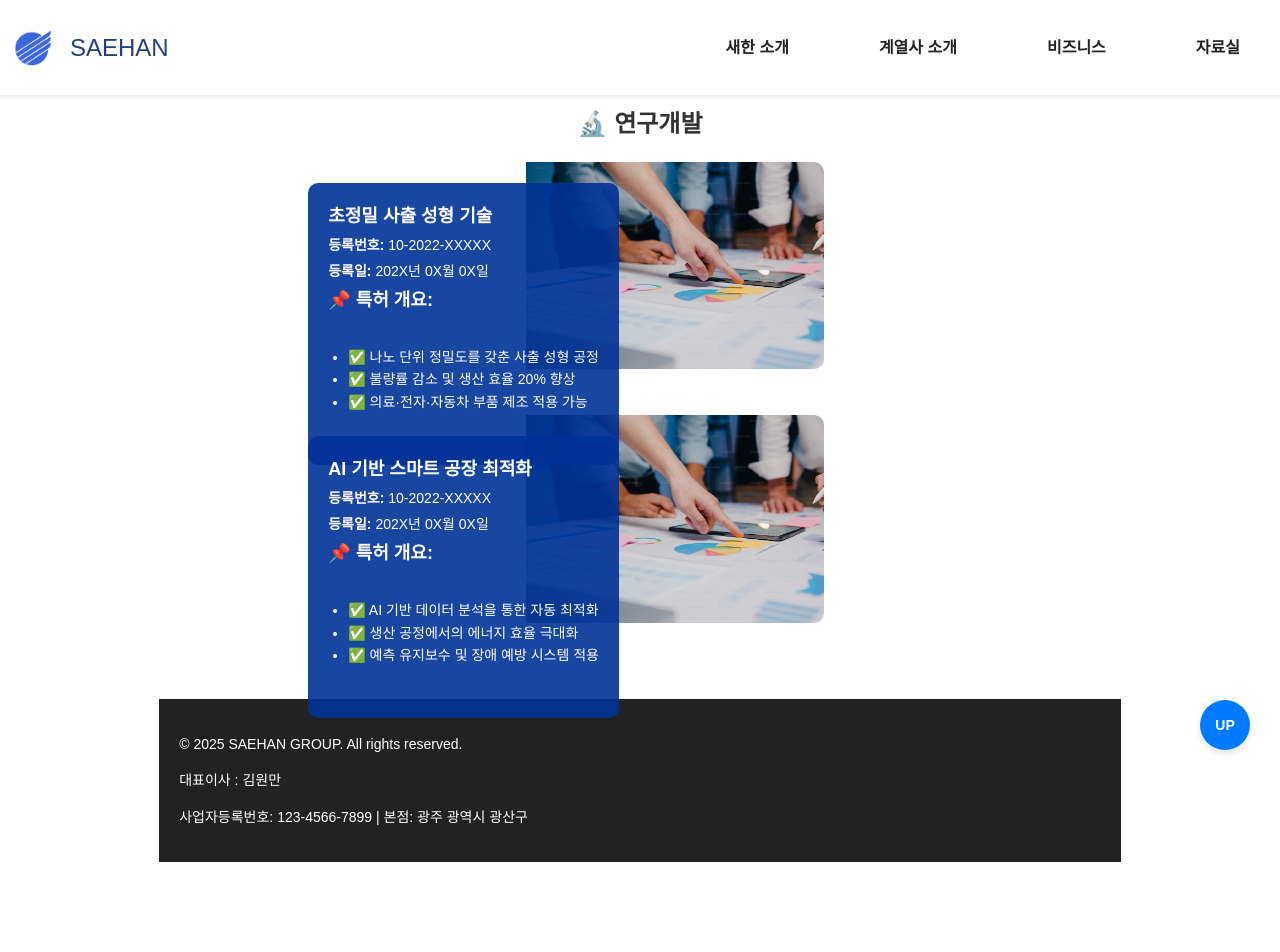
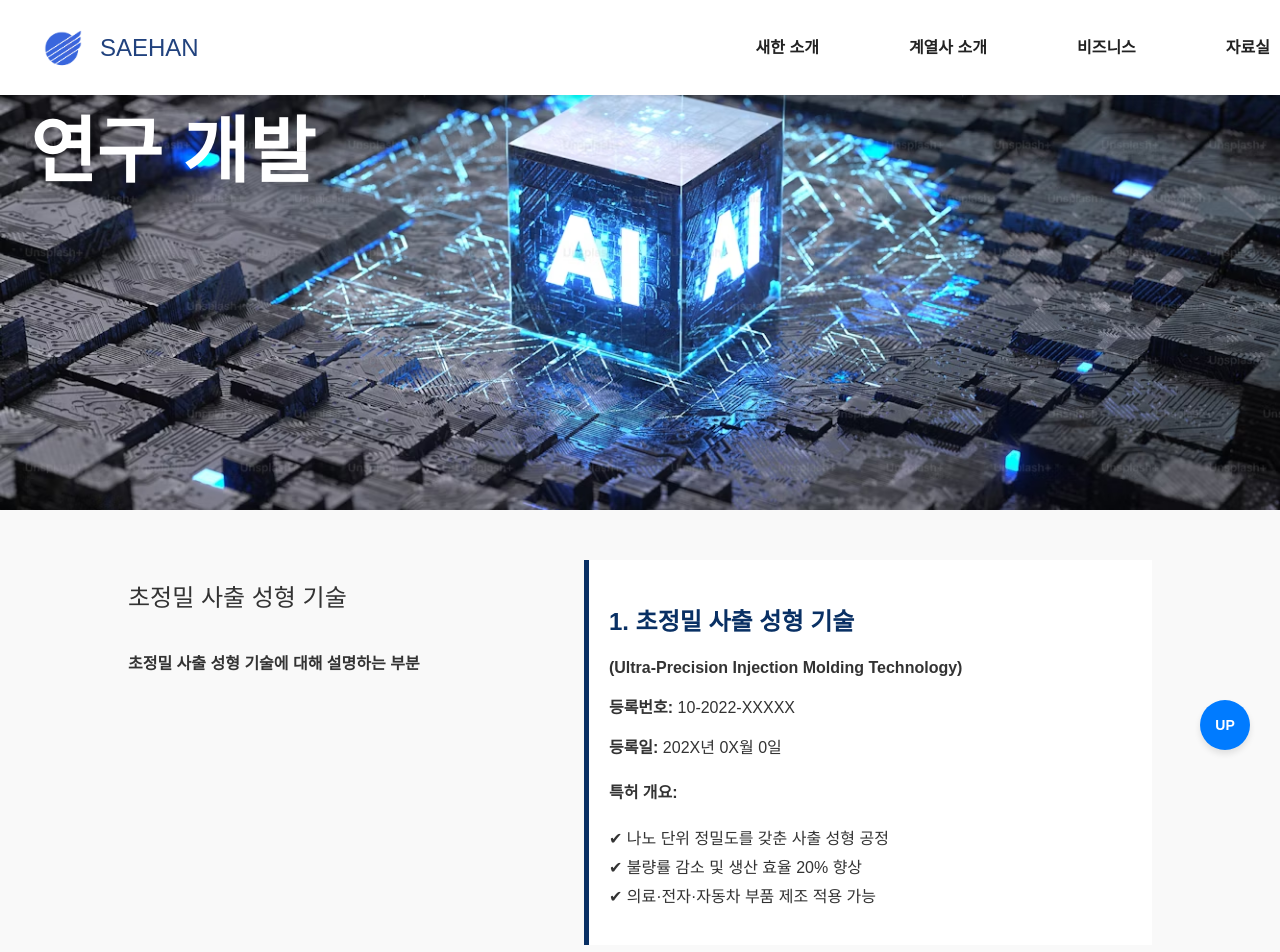
Before and after one commit to saehan-im-develop/saehan_homepage, a React (Vite) app in the folder frontend/: page /research in a window 1280 px wide. Shown: the top 952 px of the page. Before the commit the page ends 862 px from the top, so only its background shows below. Built offline with nearby package versions, Linux system fonts and the light colour scheme.

Commit message:
add dictionary

```diff
--- a/frontend/src/App.css
+++ b/frontend/src/App.css
@@ -17,17 +17,17 @@
 }
 
 #root {
-  max-width: unset;
-  width: 90%;
-  align-items: center;
+  max-width: 100%;
+  width: 100%;
+  align-items: stretch;
   align-content: center;
   flex-wrap: wrap;
   height: auto;
   min-height: 100vh;
   display: flex;
   flex-direction: column;
-  justify-content: space-between;
-  margin: 30px auto;
+  justify-content: flex-start;
+  margin: 0 auto;
 
 }
 
@@ -44,7 +44,7 @@
   display: flex;
   flex-direction: column;
   align-items: center; /*  내부 요소들(헤더, 본문, 푸터) 가운데 정렬 */
-  width: 80%;
+  width: 100%;
   min-height: 100vh;
   margin: 0 auto; /*  전체를 중앙 정렬 */
 }
--- a/frontend/src/App.jsx
+++ b/frontend/src/App.jsx
@@ -16,7 +16,7 @@
 import SolutionsMain from "./Buisness/SolutionsPart/SolutionsMain";
 import ScrollToTopButton from "./mainComponent/ScrollToTopButton";
 import TechData from "./Dictionary/DicComponent/TechData";
-import Research from "./Dictionary/DicComponent/Research";
+import ResearchPage from "./Dictionary/DicComponent/ResearchPage";
 import "./App.css";
 
 function App() {
@@ -40,7 +40,7 @@
         <Route path="/tech" element={<TechMain />} />
         <Route path="/solutions" element={<SolutionsMain />} />
         <Route path="/tech-data" element={<TechData />} />
-        <Route path="/research" element={<Research />} />
+        <Route path="/research" element={<ResearchPage />} />
       </Routes>
     </main>
     <ScrollToTopButton />
--- a/frontend/src/Dictionary/DicComponent/ImageTextLeft.jsx
+++ /dev/null
@@ -1,25 +0,0 @@
-import React from "react";
-import "../DicCssFile/ImageTextBox.css";
-
-const ImageTextLeft = ({ image, title, number, date, description }) => {
-    return (
-      <div className="image-text-container image-text-left"> {/* 🟦 개별 클래스 부여 */}
-        <div className="text-box overlay overlay-tech2"> {/* 🟦 고유 클래스 적용 */}
-          <h3>{title}</h3>
-          <p><strong>등록번호:</strong> {number}</p>
-          <p><strong>등록일:</strong> {date}</p>
-          <h4>📌 특허 개요:</h4>
-          <ul>
-            {description.map((desc, i) => (
-              <li key={i}>✅ {desc}</li>
-            ))}
-          </ul>
-        </div>
-        <div className="image-wrapper" id="res-img-left">
-          <img src={image} alt="기술 이미지" className="image" />
-        </div>
-      </div>
-    );
-  };
-
-  export default ImageTextLeft;
--- a/frontend/src/Dictionary/DicComponent/ImageTextRight.jsx
+++ /dev/null
@@ -1,25 +0,0 @@
-import React from "react";
-import "../DicCssFile/ImageTextBox.css";
-
-const ImageTextRight = ({ image, title, number, date, description }) => {
-  return (
-    <div className="image-text-container image-text-right"> {/* 🟦 개별 클래스 부여 */}
-      <div className="image-wrapper" id="res-img-left">
-        <img src={image} alt="기술 이미지" className="image"  />
-      </div>
-      <div className="text-box overlay overlay-tech1"> {/* 🟦 고유 클래스 적용 */}
-        <h3>{title}</h3>
-        <p><strong>등록번호:</strong> {number}</p>
-        <p><strong>등록일:</strong> {date}</p>
-        <h4>📌 특허 개요:</h4>
-        <ul>
-          {description.map((desc, i) => (
-            <li key={i}>✅ {desc}</li>
-          ))}
-        </ul>
-      </div>
-    </div>
-  );
-};
-
-export default ImageTextRight;
--- a/frontend/src/Dictionary/DicComponent/Research.jsx
+++ /dev/null
@@ -1,36 +0,0 @@
-import React from "react";
-import ImageTextRight from "./ImageTextRight";
-import ImageTextLeft from "./ImageTextLeft";
-import img1 from "../../assets/solutions/sol3.png"
-
-const Research = () => {
-  return (
-    <div>
-      <h2 style={{ textAlign: "center", marginBottom: "20px", marginTop: "5%" }}>🔬 연구개발</h2>
-      <ImageTextRight
-        image = {img1}
-        title="초정밀 사출 성형 기술"
-        number="10-2022-XXXXX"
-        date="202X년 0X월 0X일"
-        description={[
-          "나노 단위 정밀도를 갖춘 사출 성형 공정",
-          "불량률 감소 및 생산 효율 20% 향상",
-          "의료·전자·자동차 부품 제조 적용 가능",
-        ]}
-      />
-      <ImageTextLeft
-        image={img1}
-        title="AI 기반 스마트 공장 최적화"
-        number="10-2022-XXXXX"
-        date="202X년 0X월 0X일"
-        description={[
-          "AI 기반 데이터 분석을 통한 자동 최적화",
-          "생산 공정에서의 에너지 효율 극대화",
-          "예측 유지보수 및 장애 예방 시스템 적용",
-        ]}
-      />
-    </div>
-  );
-};
-
-export default Research;
--- /dev/null
+++ b/frontend/src/Dictionary/DicComponent/ResearchPage.jsx
@@ -0,0 +1,85 @@
+import React from "react";
+import "../DicCssFile/ResearchPage.css"; // 스타일 분리
+
+const researchData = [
+  {
+    title: "초정밀 사출 성형 기술",
+    description: "초정밀 사출 성형 기술에 대해 설명하는 부분",
+    details: {
+      subtitle: "1. 초정밀 사출 성형 기술",
+      tech: "Ultra-Precision Injection Molding Technology",
+      number: "10-2022-XXXXX",
+      date: "202X년 0X월 0일",
+      summary: [
+        "✔ 나노 단위 정밀도를 갖춘 사출 성형 공정",
+        "✔ 불량률 감소 및 생산 효율 20% 향상",
+        "✔ 의료·전자·자동차 부품 제조 적용 가능",
+      ],
+    },
+  },
+  {
+    title: "AI 기반 스마트 공장 최적화",
+    description: "AI를 활용한 스마트 공장 최적화 기술",
+    details: {
+      subtitle: "2. AI 기반 스마트 공장 최적화",
+      tech: "AI-based Smart Factory Optimization",
+      number: "10-2022-XXXXX",
+      date: "202X년 0X월 0일",
+      summary: [
+        "✔ AI 기반 데이터 분석을 통한 자동 최적화",
+        "✔ 생산 공정에서의 에너지 효율 극대화",
+        "✔ 예측 유지보수 및 장애 예방 시스템 적용",
+      ],
+    },
+  },
+  {
+    title: "고속 3D 프린팅 기술",
+    description: "차세대 3D 프린팅 기술로 빠른 제작 가능",
+    details: {
+      subtitle: "3. 고속 3D 프린팅 기술",
+      tech: "High-Speed 3D Printing Technology",
+      number: "10-2022-XXXXX",
+      date: "202X년 0X월 0일",
+      summary: [
+        "✔ 기존 대비 2배 빠른 출력 속도",
+        "✔ 정밀도 유지 및 소재 다양화 가능",
+        "✔ 제조업, 의료 및 연구 분야 적용 가능",
+      ],
+    },
+  },
+];
+
+const ResearchPage = () => {
+  return (
+    <div>
+      {/* 🟦 고정 배경 섹션 */}
+      <div className="hero-section">
+        <h1 className="hero-title">연구 개발</h1>
+      </div>
+
+      {/* 🟦 설명 섹션 반복 */}
+      {researchData.map((item, index) => (
+        <div key={index} className="content-section">
+          <div className="text-container">
+            <h2>{item.title}</h2>
+            <p>{item.description}</p>
+          </div>
+          <div className="info-container">
+            <h3>{item.details.subtitle}</h3>
+            <p><strong>({item.details.tech})</strong></p>
+            <p><strong>등록번호:</strong> {item.details.number}</p>
+            <p><strong>등록일:</strong> {item.details.date}</p>
+            <h4>특허 개요:</h4>
+            <ul>
+              {item.details.summary.map((desc, i) => (
+                <li key={i}>{desc}</li>
+              ))}
+            </ul>
+          </div>
+        </div>
+      ))}
+    </div>
+  );
+};
+
+export default ResearchPage;
--- a/frontend/src/Dictionary/DicCssFile/ImageTextBox.css
+++ b/frontend/src/Dictionary/DicCssFile/ImageTextBox.css
@@ -5,23 +5,25 @@
     width: 80%;
     margin: auto;
     gap: 20px;
-    margin-bottom: 5%;
+    margin-bottom: 10%;
     position: relative;
 }
 
 /* 첫 번째 섹션 (이미지 왼쪽, 텍스트 오른쪽) */
 .image-text-right {
     flex-direction: row;
+    position: relative;
 }
 
 /* 두 번째 섹션 (이미지 오른쪽, 텍스트 왼쪽) */
 .image-text-left {
     flex-direction: row-reverse;
+    position: relative;
 }
 
 .image-wrapper {
     position: relative;
-    width: 50%;  /* 이미지가 좌우로 정렬되도록 50% 설정 */
+    width: 50%;
     max-width: 800px;
 }
 
@@ -31,72 +33,67 @@
     display: block;
 }
 
-#res-img-left img {
-    margin-left: 50px; /* 왼쪽으로 50px 이동 */
-    transform: translateX(20px); /* X축으로 20px 이동 */
+/* 🟦 이미지 개별 위치 조정 */
+#res-img-right {
+    transform: translateX(50px); /* 오른쪽으로 이동 */
 }
 
+#res-img-left {
+    transform: translateX(-50px); /* 왼쪽으로 이동 */
+}
 
-/* 텍스트 박스 공통 스타일 */
+/* 🟦 텍스트 박스 스타일 */
 .text-box {
-    background: rgba(0, 50, 150, 0.9);
+    background: rgba(9, 41, 99, 0.9);
     color: white;
     padding: 20px;
     max-width: 300px;
     text-align: left;
-    border-radius: 10px;
+    display: flex;
+    flex-direction: column;
+    justify-content: center;
+    height: auto;
+    position: absolute;
 }
 
-/* 첫 번째 섹션 (텍스트 오른쪽) */
+/* 🟦 첫 번째 섹션 (텍스트 박스 오른쪽) */
 .text-box.overlay-right {
-    position: absolute;
-    top: 10%;
-    right: 10%;
+    top: 15%;
+    right: 5%;
 }
 
-/* 두 번째 섹션 (텍스트 왼쪽) */
+/* 🟦 두 번째 섹션 (텍스트 박스 왼쪽) */
 .text-box.overlay-left {
-    position: absolute;
-    top: 10%;
-    left: 10%;
+    top: 15%;
+    left: 5%;
 }
 
-/* 텍스트 내부 스타일 */
-.text-box h3, .text-box h4 {
-    margin: 0;
-    font-size: 18px;
-}
-
-.text-box p {
-    font-size: 14px;
-    margin: 5px 0;
-}
-
-.text-box ul {
-    padding-left: 20px;
-}
-
-.text-box li {
-    font-size: 14px;
-    line-height: 1.6;
-}
-
-/* 📌 반응형 */
+/* 📌 반응형 설정 */
 @media (max-width: 768px) {
     .image-text-container {
         flex-direction: column;
+        align-items: center;
+        gap: 10px;
     }
 
     .image-wrapper {
         width: 100%;
+        max-width: 400px;
     }
 
     .text-box,
     .text-box.overlay-left,
     .text-box.overlay-right {
         position: static;
-        max-width: 100%;
+        max-width: 90%;
         text-align: center;
         background: rgba(0, 50, 150, 1);
+        margin: 0 auto;
+    }
+
+    .text-box.overlay-left,
+    .text-box.overlay-right {
+        margin-top: 3%;
+        padding: 15px;
     }
 }
--- /dev/null
+++ b/frontend/src/Dictionary/DicCssFile/ResearchPage.css
@@ -0,0 +1,78 @@
+/* 🟦 배경 이미지 고정 */
+.hero-section {
+    position: relative;
+    width: 100vw;
+    height: 60vh; /* 배경 높이 */
+    background-image: url("../../assets/aff/ai1.png"); /* 배경 이미지 */
+    background-size: cover;
+    background-position: center;
+    background-attachment: fixed;
+    display: flex;
+    align-items: center;
+    justify-content: center;
+    color: white;
+    font-size: 2.5rem;
+    font-weight: bold;
+}
+
+.hero-title {
+    position: absolute;
+    top: 20px;   /* 상단 여백 */
+    left: 30px;  /* 왼쪽 여백 */
+    background: none;  /* 배경 없애기 */
+    font-size: 4.5rem;  /* 글씨 크기 */
+    font-weight: bold;
+}
+
+/* 🟦 설명 섹션 */
+.content-section {
+    display: flex;
+    justify-content: center;
+    align-items: flex-start;
+    padding: 50px 10%;
+    background: #f9f9f9;
+    gap: 20px;
+}
+
+.text-container {
+    flex: 1;
+    font-size: 1rem;
+    font-weight: bold;
+
+}
+
+.info-container {
+    flex: 1.2;
+    background: white;
+    padding: 20px;
+    border-left: 5px solid #093064;
+}
+
+.info-container h3 {
+    color: #093064;
+    font-size: 1.5rem;
+    margin-bottom: 10px;
+}
+
+.info-container ul {
+    list-style-type: none;
+    padding: 0;
+}
+
+.info-container li {
+    font-size: 1rem;
+    margin-bottom: 5px;
+}
+
+/* 🟢 반응형 */
+@media (max-width: 768px) {
+    .content-section {
+        flex-direction: column;
+        text-align: center;
+    }
+
+    .info-container {
+        border-left: none;
+        border-top: 5px solid #093064;
+    }
+}
--- a/frontend/src/Dictionary/DicCssFile/TechData.css
+++ b/frontend/src/Dictionary/DicCssFile/TechData.css
@@ -3,6 +3,7 @@
     margin: auto;
     padding: 20px;
     text-align: center;
+    margin-top: 5%;
   }
 
   .techdata-list {
--- a/frontend/src/dropDownComponent/AffDropdownMenu.jsx
+++ b/frontend/src/dropDownComponent/AffDropdownMenu.jsx
@@ -14,10 +14,12 @@
       <a>계열사 소개</a>
       {isDropdownOpen && (
         <ul className="dropdown-menu">
-          <li><a onClick={() => navigate("/hightech")} style={{ cursor: "pointer" }}>새한하이테크</a></li>
-          <li><a onClick={() => navigate("/plus")} style={{ cursor: "pointer" }}>새한플러스</a></li>
-          <li><a onClick={() => navigate("/global")} style={{ cursor: "pointer" }}>새한글로벌</a></li>
-          <li><a onClick={() => navigate("/im")} style={{ cursor: "pointer" }}>새한아이엠</a></li>
+          <li><a onClick={() => navigate("/im")} style={{ cursor: "pointer" }}>새한 아이엠</a></li>
+          <li><a onClick={() => navigate("/hightech")} style={{ cursor: "pointer" }}>새한 하이테크</a></li>
+          <li><a onClick={() => navigate("/plus")} style={{ cursor: "pointer" }}>새한 플러스</a></li>
+          <li><a onClick={() => navigate("/global")} style={{ cursor: "pointer" }}>새한 글로벌</a></li>
+          <li><a onClick={() => navigate("/sm")} style={{ cursor: "pointer" }}>SM 케미칼</a></li>
+          <li><a onClick={() => navigate("/go")} style={{ cursor: "pointer" }}>지오 글로벌</a></li>
         </ul>
       )}
     </li>
--- a/frontend/src/dropDownComponent/BizDropdownMenu.jsx
+++ b/frontend/src/dropDownComponent/BizDropdownMenu.jsx
@@ -16,7 +16,7 @@
         <ul className="dropdown-menu">
           <li><a onClick={() => navigate("/biz-area")} style={{ cursor: "pointer" }}>사업 영역</a></li>
           <li><a onClick={() => navigate("/tech")} style={{ cursor: "pointer" }}>기술 & 혁신</a></li>
-          <li><a onClick={() => navigate("/solutions")} style={{ cursor: "pointer" }}>고객 맞춤형 솔루션</a></li>
+          {/* <li><a onClick={() => navigate("/solutions")} style={{ cursor: "pointer" }}>고객 맞춤형 솔루션</a></li>  */}
           {/* <li><a onClick={() => navigate("/investment")} style={{ cursor: "pointer" }}>투자 & 글로벌</a></li>  */}
         </ul>
       )}
--- a/frontend/src/mainComponent/Footer.jsx
+++ b/frontend/src/mainComponent/Footer.jsx
@@ -4,9 +4,9 @@
   return (
     <footer className="footer">
       <div className="footer-content">
-        <p>© 2025 SAEHAN GROUP. All rights reserved.</p>
-        <p>대표이사 : 김원만</p>
-        <p>사업자등록번호: 123-4566-7899 | 본점: 광주 광역시 광산구</p>
+        <p>© 2024 SAEHAN GROUP. All rights reserved.</p>
+        <p>대표 : 김원만</p>
+        <p>사업자등록번호 : 577-86-03122 | 본점: 광주광역시 광산구 하남산단 4번로 126(장덕동)</p>
       </div>
     </footer>
   );
```
